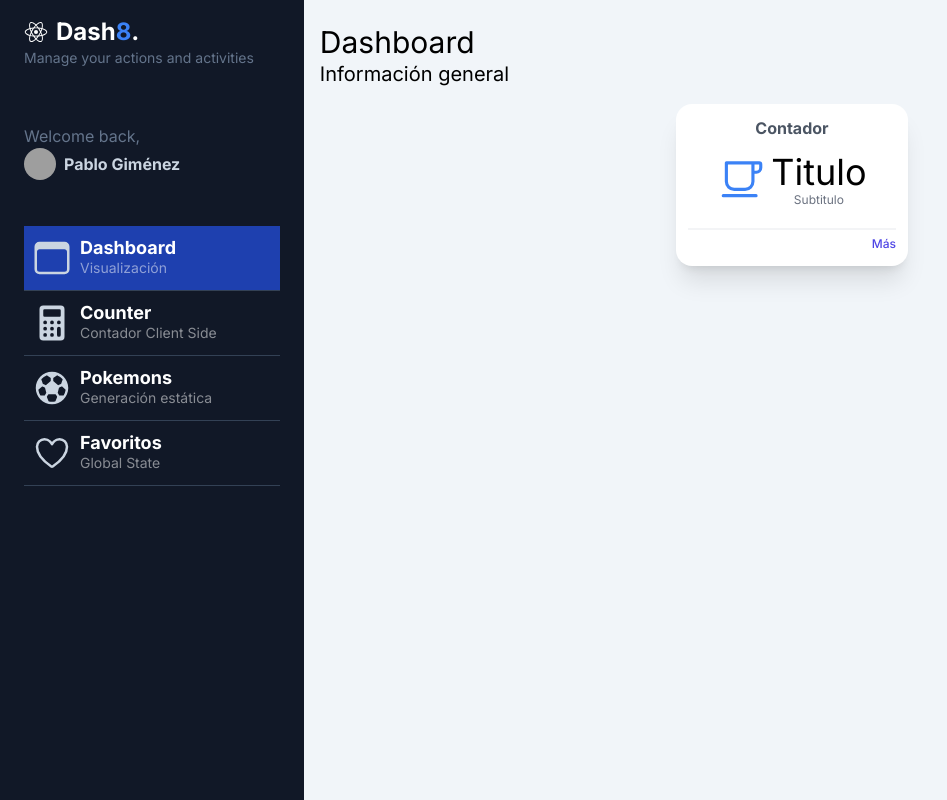
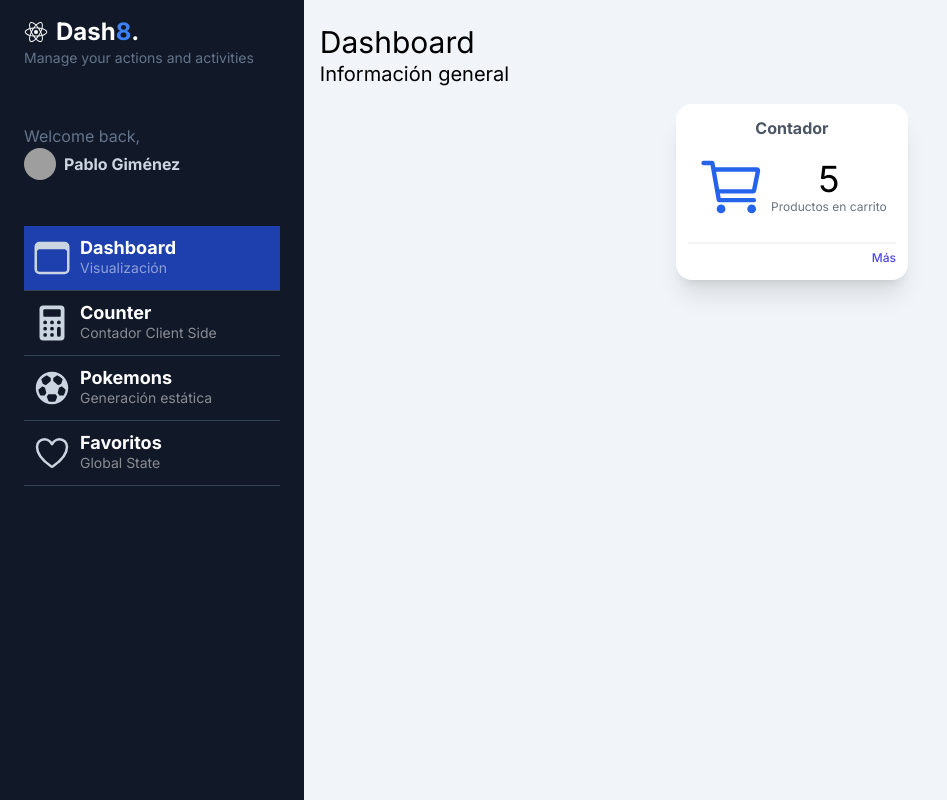
Before and after one commit to next-js-curses/02-my-dashboard, a Next.js app: page /dashboard/main in a window 1280 px wide. Shown: the whole page, without its empty margins (0-947 px from the left). Built offline with nearby package versions, Linux system fonts and the light colour scheme; grey boxes are pictures that could not be loaded.

Commit message:
feat: fin de la sección 7

```diff
--- /dev/null
+++ b/src/app/api/counter/route.ts
@@ -0,0 +1,7 @@
+import { NextResponse } from "next/server"
+
+export async function GET(request: Request) {
+  return NextResponse.json({
+    count: 100
+  })
+}
--- a/src/app/dashboard/main/page.tsx
+++ b/src/app/dashboard/main/page.tsx
@@ -1,4 +1,4 @@
-import { SimpleWidget } from "@/components";
+import { WidgetGrid } from "@/components";
 
 
 export const metadata = {
@@ -11,9 +11,7 @@
     <div className="text-black p-2">
       <h1 className="mt-2 text-3xl">Dashboard</h1>
       <span className="text-xl">Información general</span>
-      <div className="flex flex-wrap p-2 items-center justify-center">
-        <SimpleWidget />
-      </div>
+      <WidgetGrid />
     </div>
   )
 }
--- a/src/components/SimpleWidget.tsx
+++ /dev/null
@@ -1,31 +0,0 @@
-import Link from "next/link"
-import { IoCafeOutline } from "react-icons/io5"
-
-export const SimpleWidget = () => {
-  return (
-    <div className="bg-white shadow-xl p-3 sm:min-w-[25%] min-w-full  rounded-2xl border-1 border-gray-50 mx-2 my-2">
-      <div className="flex flex-col">
-        <div>
-          <h2 className="font-bold text-gray-600 text-center">Contador</h2>
-        </div>
-        <div className="my-3">
-          <div className="flex flex-row items-center justify-center space-x-1 ">
-            <div id="icon">
-              {/* Icono irá aquí */}
-              { <IoCafeOutline size={50} className="text-blue-500" /> }
-            </div>
-            <div id="temp" className="text-center">
-              <h4 className="text-4xl">Titulo</h4>
-              <p className="text-xs text-gray-500">Subtitulo</p>
-            </div>
-          </div>
-        </div>
-
-        <div className="w-full place-items-end text-right border-t-2 border-gray-100 mt-2">
-            <Link href="#" className="text-indigo-600 text-xs font-medium">Más</Link>
-        </div>
-
-      </div>
-    </div>
-  )
-}
--- /dev/null
+++ b/src/components/dashboard/SimpleWidget.tsx
@@ -0,0 +1,47 @@
+import Link from "next/link"
+
+interface Props {
+  title: string
+  subTitile?: string
+  label?: string
+  icon?: React.ReactNode
+  href?: string
+}
+
+export const SimpleWidget = ({ title, subTitile, label, icon, href }: Props) => {
+  return (
+    <div className="bg-white shadow-xl p-3 sm:min-w-[25%] min-w-full  rounded-2xl border-1 border-gray-50 mx-2 my-2">
+      <div className="flex flex-col">
+        {
+          label && (
+            <div>
+              <h2 className="font-bold text-gray-600 text-center">{ label }</h2>
+            </div>
+        )
+        }
+        <div className="my-3">
+          <div className="flex flex-row items-center justify-center space-x-1 ">
+            {
+              icon
+            }
+            <div id="temp" className="text-center">
+              <h4 className="text-4xl">{ title }</h4>
+              {
+                subTitile && (
+                  <p className="text-xs text-gray-500">{ subTitile }</p>
+                )
+              }
+            </div>
+          </div>
+        </div>
+        {
+          href && (
+            <div className="w-full place-items-end text-right border-t-2 border-gray-100 mt-2">
+                <Link href={ href } className="text-indigo-600 text-xs font-medium">Más</Link>
+            </div>
+          )
+        }
+      </div>
+    </div>
+  )
+}
--- /dev/null
+++ b/src/components/dashboard/WidgetGrid.tsx
@@ -0,0 +1,21 @@
+'use client'
+import { IoCartOutline } from "react-icons/io5"
+import { SimpleWidget } from "./SimpleWidget"
+import { useAppSelector } from "@/store"
+
+export const WidgetGrid = () => {
+
+  const count = useAppSelector(state => state.counter.count)
+
+  return (
+    <div className="flex flex-wrap p-2 items-center justify-center">
+        <SimpleWidget
+          title={`${ count }`}
+          subTitile="Productos en carrito"
+          label="Contador"
+          icon={ <IoCartOutline size={70} className="text-blue-600" /> }
+          href="/dashboard/counter"
+        />
+    </div>
+  )
+}
--- a/src/shopping-cart/components/CartCounter.tsx
+++ b/src/shopping-cart/components/CartCounter.tsx
@@ -2,10 +2,20 @@
 
 import { useAppDispatch, useAppSelector } from "@/store"
 import { addOne, initCounterState, substractOne } from "@/store/counter/counterSlice"
+import { get } from "https"
 import { useEffect } from "react"
 
 interface Props {
   value?: number
+}
+
+interface CounterRes {
+  count: number
+}
+
+const getApiCounter = async (): Promise<CounterRes> => {
+  const data = await fetch('/api/counter').then(res => res.json())
+  return data
 }
 
 export const CartCounter = ({ value = 0 }: Props) => {
@@ -13,9 +23,15 @@
   const count = useAppSelector(state => state.counter.count)
   const dispatch = useAppDispatch()
 
+  // useEffect(() => {
+  //   dispatch(initCounterState(value))
+  // }, [dispatch, value])
+
   useEffect(() => {
-    dispatch(initCounterState(value))
-  }, [dispatch, value])
+    getApiCounter()
+      .then(({ count }) => { dispatch(initCounterState(count)) })
+  }, [dispatch])
+
 
   return (
     <>
```
Also changed, not shown: src/components/index.ts (+4 -3 lines), src/components/sidebar/Sidebar.tsx (renamed from src/components/Sidebar.tsx), src/components/sidebar/SidebarMenuItem.tsx (renamed from src/components/SidebarMenuItem.tsx).
